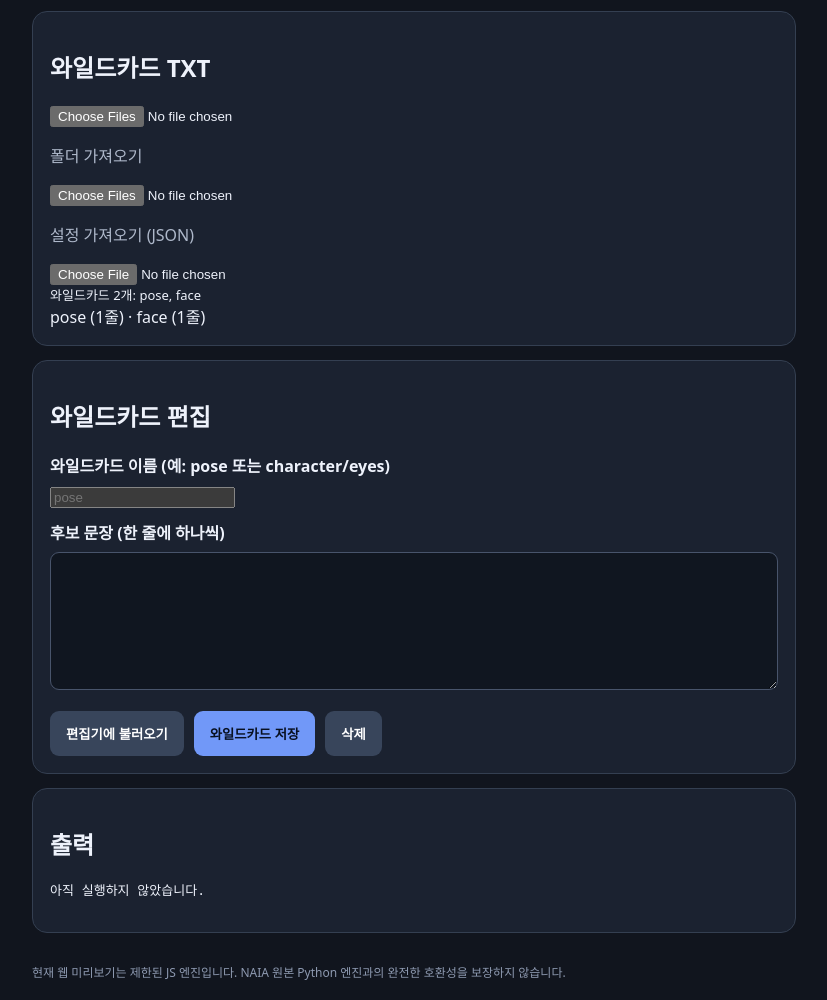
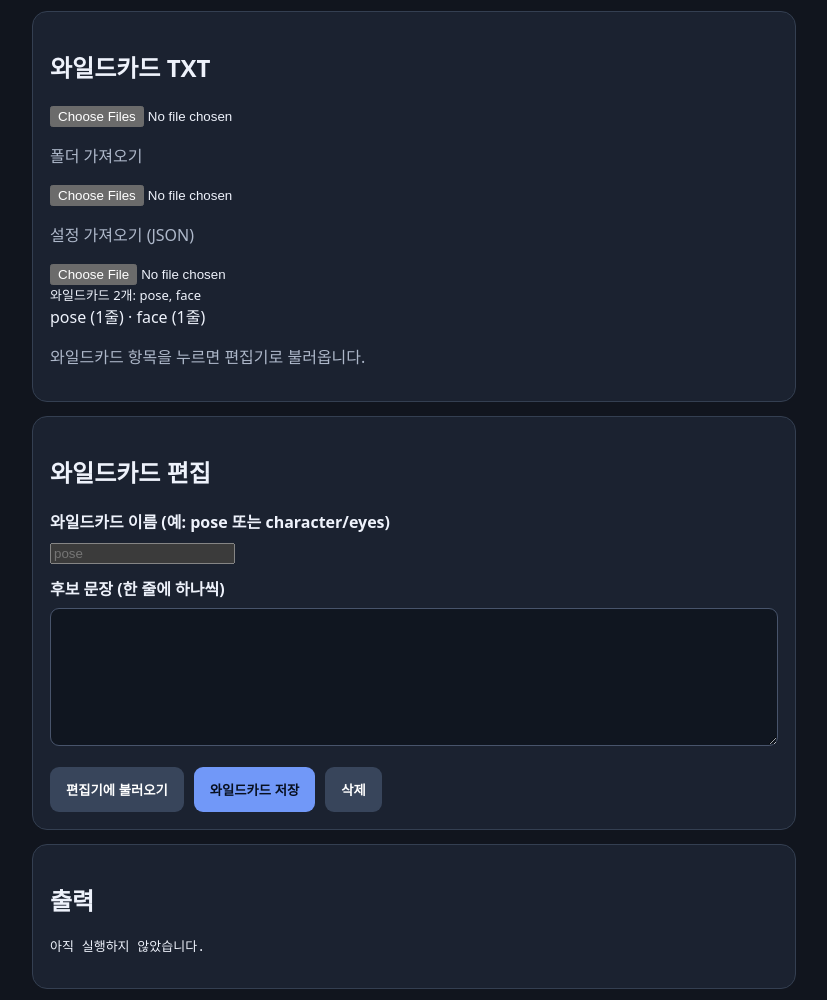
Before and after one commit to hemuhk0616-web/NAIA-Android-Web, a plain HTML site: page index.html in a window 1280 px wide. Shown: the part 636-1636 px from the top of the page, without its empty margins (226-1053 px from the left). Drawn offline with Linux system fonts and the light colour scheme.

Commit message:
feat(web): add tappable wildcard library

```diff
--- a/index.html
+++ b/index.html
@@ -6,6 +6,6 @@
 <label for="rule">조건부 규칙</label><textarea id="rule" rows="3">(*standing):prefix+=__face__</textarea>
 <div class="actions"><button id="save" class="secondary">프롬프트 저장</button><button id="restore" class="secondary">저장본 불러오기</button><button id="export" class="secondary">설정 내보내기</button><button id="preview">프롬프트 미리보기</button><button id="copy" class="secondary">결과 복사</button></div>
 <p id="status" role="status">준비됨</p></section>
-<section class="panel"><h2>와일드카드 TXT</h2><input id="files" type="file" accept=".txt,text/plain" multiple><p>폴더 가져오기</p><input id="folder" type="file" webkitdirectory multiple><p>설정 가져오기 (JSON)</p><input id="settings-file" type="file" accept=".json,application/json"><div id="loaded">기본 샘플: pose, face</div><div id="wildcards"></div></section>
+<section class="panel"><h2>와일드카드 TXT</h2><input id="files" type="file" accept=".txt,text/plain" multiple><p>폴더 가져오기</p><input id="folder" type="file" webkitdirectory multiple><p>설정 가져오기 (JSON)</p><input id="settings-file" type="file" accept=".json,application/json"><div id="loaded">기본 샘플: pose, face</div><div id="wildcards"></div><p>와일드카드 항목을 누르면 편집기로 불러옵니다.</p><div id="wildcard-picker" class="wildcard-picker"></div></section>
 <section class="panel"><h2>와일드카드 편집</h2><label for="wildcard-name">와일드카드 이름 (예: pose 또는 character/eyes)</label><input id="wildcard-name" type="text" placeholder="pose"><label for="wildcard-lines">후보 문장 (한 줄에 하나씩)</label><textarea id="wildcard-lines" rows="5"></textarea><div class="actions"><button id="wildcard-load" class="secondary">편집기에 불러오기</button><button id="wildcard-save">와일드카드 저장</button><button id="wildcard-delete" class="secondary">삭제</button></div></section><section class="panel"><h2>출력</h2><pre id="result" aria-live="polite">아직 실행하지 않았습니다.</pre></section>
 <footer>현재 웹 미리보기는 제한된 JS 엔진입니다. NAIA 원본 Python 엔진과의 완전한 호환성을 보장하지 않습니다.</footer></main><script src="app.js"></script></body></html>
```
